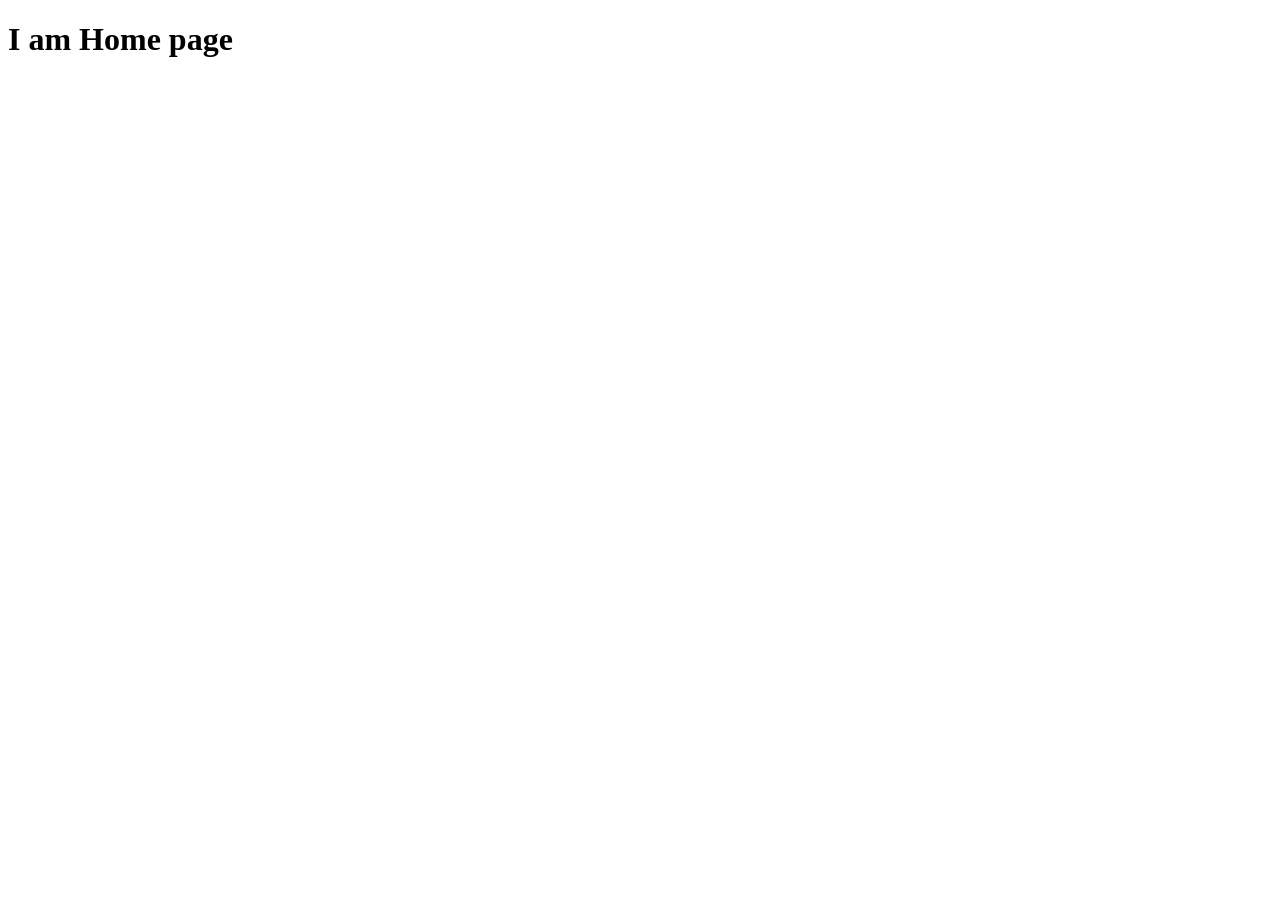
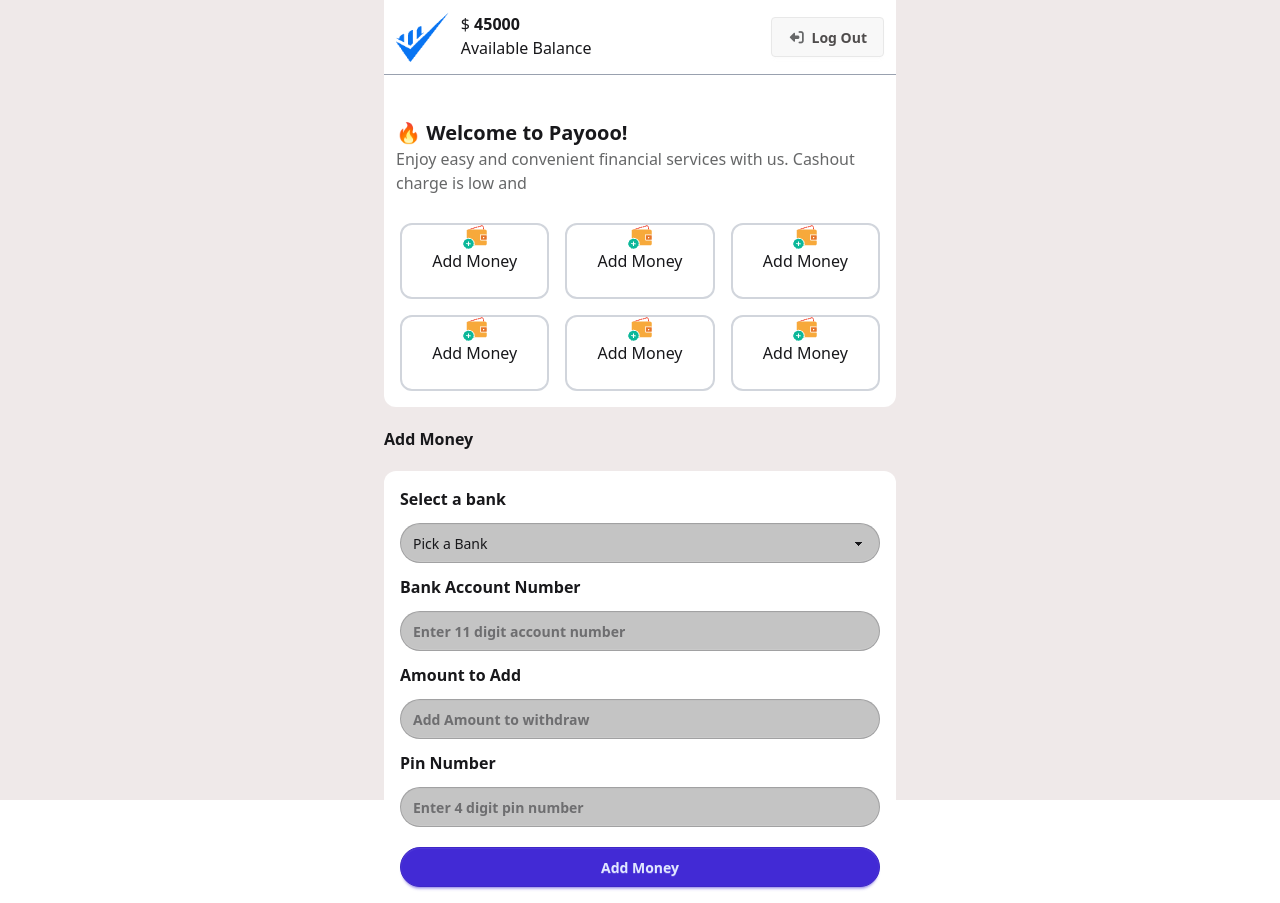
Before and after one commit to anik257/payoo-mobile-app, a plain HTML site: page home.html in a window 1280 px wide. Before the commit the page ends 800 px from the top, so only its background shows below. Drawn offline with nearby package versions, Linux system fonts and the light colour scheme.

Commit message:
Design Home Page Layout - II

```diff
--- a/home.html
+++ b/home.html
@@ -1,11 +1,133 @@
 <!DOCTYPE html>
 <html lang="en">
+
 <head>
     <meta charset="UTF-8">
     <meta name="viewport" content="width=device-width, initial-scale=1.0">
     <title>Document</title>
+    <!-- daisyUI CDN -->
+    <link href="https://cdn.jsdelivr.net/npm/daisyui@5" rel="stylesheet" type="text/css" />
+    <!-- tailwind cnd -->
+    <script src="https://cdn.jsdelivr.net/npm/@tailwindcss/browser@4"></script>
+
+    <!-- font-awesome-cnd  -->
+    <link rel="stylesheet" href="https://cdnjs.cloudflare.com/ajax/libs/font-awesome/7.3.1/css/all.min.css"
+        integrity="sha512-QeR2VH+lsBE5LSAe1Q5EnTBbe7XTBubt8dG93Y7gidSgdMCr8nVqKcfKAMyN96SV8KDbZVTDXChatu5G2KQGzg=="
+        crossorigin="anonymous" referrerpolicy="no-referrer">
+
 </head>
-<body>
-    <h1>I am Home page</h1>
+
+<body class="bg-[#efe9e9] h-[100vh] ">
+
+    <div class="max-w-lg mx-auto  bg-white rounded-b-xl ">
+
+        <div class=" min-h-[50px] flex justify-between items-center border-b-1 border-gray-400 p-3">
+            <div class="flex">
+                <img src="./assets/Group.png" class="h-[50px]" alt="">
+                <div class="ml-3">
+                    <h2>$<span class="font-bold"> 45000 </span></h2>
+                    <p>Available Balance</p>
+
+                </div>
+
+            </div>
+
+            <div>
+                <button class="btn text-[#4f4c4c]"><i
+                        class="fa-solid fa-right-from-bracket rotate-180 text-[#666768]"></i>Log Out</button>
+            </div>
+        </div>
+
+        <div class=" mt-8 p-3">
+            <h1 class="text-xl font-bold">🔥 Welcome to Payooo!</h1>
+            <p class="text-[#666768]">Enjoy easy and convenient financial services with us. Cashout charge is low and
+            </p>
+
+
+        </div>
+
+
+
+        <div class=" min-h-[200px] p-3 grid grid-cols-3  gap-4 p-4 ">
+            <div class="border-2 border-gray-300 text-center rounded-xl ">
+                <img src="./assets/wallet1.png" alt="" class="mx-auto">
+                <h2>Add Money</h2>
+            </div>
+            <div class="border-2 border-gray-300 text-center rounded-xl ">
+                <img src="./assets/wallet1.png" alt="" class="mx-auto">
+                <h2>Add Money</h2>
+            </div>
+            <div class="border-2 border-gray-300 text-center rounded-xl ">
+                <img src="./assets/wallet1.png" alt="" class="mx-auto">
+                <h2>Add Money</h2>
+            </div>
+            <div class="border-2 border-gray-300 text-center rounded-xl ">
+                <img src="./assets/wallet1.png" alt="" class="mx-auto">
+                <h2>Add Money</h2>
+            </div>
+            <div class="border-2 border-gray-300 text-center rounded-xl ">
+                <img src="./assets/wallet1.png" alt="" class="mx-auto">
+                <h2>Add Money</h2>
+            </div>
+            <div class="border-2 border-gray-300 text-center rounded-xl ">
+                <img src="./assets/wallet1.png" alt="" class="mx-auto">
+                <h2>Add Money</h2>
+            </div>
+        </div>
+
+
+    </div>
+
+    <div class="all-form section max-w-lg mx-auto">
+        <!-- add money -->
+        <div>
+            <h1 class="my-5 font-bold">Add Money</h1>
+            <form action="" class="bg-white rounded-xl p-4">
+                <div>
+                    <h1 class="font-semibold">Select a bank</h1>
+
+                    <select class=" select bg-[#C4C4C4] mt-3 rounded-3xl w-full">
+                        <option disabled selected>Pick a Bank</option>
+                        <option>AB Bank</option>
+                        <option>BRAC Bank</option>
+                        <option>Islami Bank</option>
+                    </select>
+                </div>
+
+                <div class="mb-3 mt-3">
+                    <label class="font-semibold" for="">Bank Account Number
+                        <br><input type="text" placeholder="Enter 11 digit account number"
+                            class="input bg-[#C4C4C4] mt-3 rounded-3xl w-full"  />
+                    </label>
+                </div>
+                <div class="mt-3">
+                    <label class="font-semibold" for="">Amount to Add
+                        <br><input type="text" placeholder="Add Amount to withdraw"
+                            class="input bg-[#C4C4C4] mt-3 rounded-3xl w-full" />
+                    </label>
+
+                </div>
+                <div class="mt-3">
+                    <label class="font-semibold" for="">Pin Number
+                        <br><input type="text" placeholder="Enter 4 digit pin number"
+                            class="input bg-[#C4C4C4] mt-3 rounded-3xl w-full" />
+                    </label>
+                </div>
+                <button  id="loginButton" class="btn btn-primary mt-5 w-full rounded-3xl">Add Money</button>
+            </form>
+
+        </div>
+
+
+
+    </div>
+
+
+
+
+
+
+
 </body>
+
 </html>
```
Also changed, not shown: index.html (+1 -1 lines).
